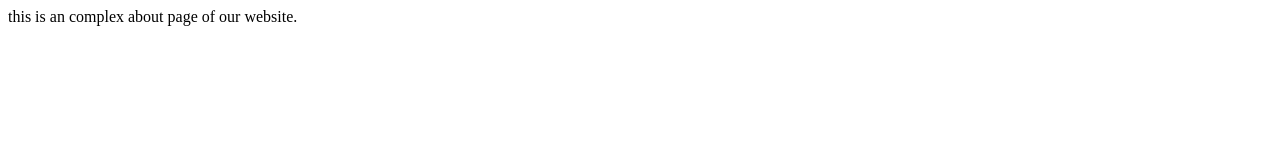
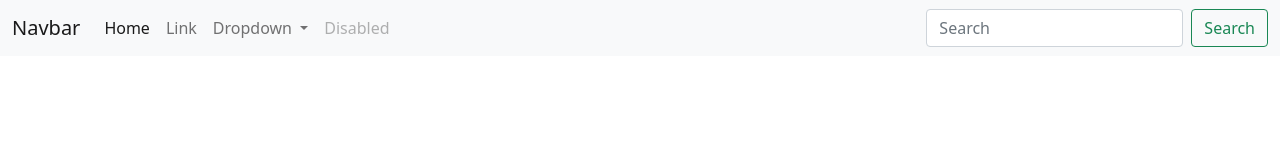
Before and after one commit to NishantGupta99/ExpressJs_Demonstration, a website: page index.html in a window 1280 px wide. Drawn offline with nearby package versions, Linux system fonts and the light colour scheme.

Commit message:
added a navbar to our index.html

```diff
--- a/index.html
+++ b/index.html
@@ -1,13 +1,62 @@
-<!DOCTYPE html>
+<!doctype html>
 <html lang="en">
-<head>
-    <meta charset="UTF-8">
-    <meta http-equiv="X-UA-Compatible" content="IE=edge">
-    <meta name="viewport" content="width=device-width, initial-scale=1.0">
-    <title>Document</title>
-</head>
-<body>
-    this is an complex about page of our website.
+  <head>
+    <!-- Required meta tags -->
+    <meta charset="utf-8">
+    <meta name="viewport" content="width=device-width, initial-scale=1">
 
-</body>
+    <!-- Bootstrap CSS -->
+    <link href="https://cdn.jsdelivr.net/npm/bootstrap@5.0.2/dist/css/bootstrap.min.css" rel="stylesheet" integrity="sha384-EVSTQN3/azprG1Anm3QDgpJLIm9Nao0Yz1ztcQTwFspd3yD65VohhpuuCOmLASjC" crossorigin="anonymous">
+
+    <title>Hello, world!</title>
+  </head>
+  <body>
+    <nav class="navbar navbar-expand-lg navbar-light bg-light">
+        <div class="container-fluid">
+          <a class="navbar-brand" href="#">Navbar</a>
+          <button class="navbar-toggler" type="button" data-bs-toggle="collapse" data-bs-target="#navbarSupportedContent" aria-controls="navbarSupportedContent" aria-expanded="false" aria-label="Toggle navigation">
+            <span class="navbar-toggler-icon"></span>
+          </button>
+          <div class="collapse navbar-collapse" id="navbarSupportedContent">
+            <ul class="navbar-nav me-auto mb-2 mb-lg-0">
+              <li class="nav-item">
+                <a class="nav-link active" aria-current="page" href="#">Home</a>
+              </li>
+              <li class="nav-item">
+                <a class="nav-link" href="#">Link</a>
+              </li>
+              <li class="nav-item dropdown">
+                <a class="nav-link dropdown-toggle" href="#" id="navbarDropdown" role="button" data-bs-toggle="dropdown" aria-expanded="false">
+                  Dropdown
+                </a>
+                <ul class="dropdown-menu" aria-labelledby="navbarDropdown">
+                  <li><a class="dropdown-item" href="#">Action</a></li>
+                  <li><a class="dropdown-item" href="#">Another action</a></li>
+                  <li><hr class="dropdown-divider"></li>
+                  <li><a class="dropdown-item" href="#">Something else here</a></li>
+                </ul>
+              </li>
+              <li class="nav-item">
+                <a class="nav-link disabled" href="#" tabindex="-1" aria-disabled="true">Disabled</a>
+              </li>
+            </ul>
+            <form class="d-flex">
+              <input class="form-control me-2" type="search" placeholder="Search" aria-label="Search">
+              <button class="btn btn-outline-success" type="submit">Search</button>
+            </form>
+          </div>
+        </div>
+      </nav>
+
+    <!-- Optional JavaScript; choose one of the two! -->
+
+    <!-- Option 1: Bootstrap Bundle with Popper -->
+    <script src="https://cdn.jsdelivr.net/npm/bootstrap@5.0.2/dist/js/bootstrap.bundle.min.js" integrity="sha384-MrcW6ZMFYlzcLA8Nl+NtUVF0sA7MsXsP1UyJoMp4YLEuNSfAP+JcXn/tWtIaxVXM" crossorigin="anonymous"></script>
+
+    <!-- Option 2: Separate Popper and Bootstrap JS -->
+    <!--
+    <script src="https://cdn.jsdelivr.net/npm/@popperjs/core@2.9.2/dist/umd/popper.min.js" integrity="sha384-IQsoLXl5PILFhosVNubq5LC7Qb9DXgDA9i+tQ8Zj3iwWAwPtgFTxbJ8NT4GN1R8p" crossorigin="anonymous"></script>
+    <script src="https://cdn.jsdelivr.net/npm/bootstrap@5.0.2/dist/js/bootstrap.min.js" integrity="sha384-cVKIPhGWiC2Al4u+LWgxfKTRIcfu0JTxR+EQDz/bgldoEyl4H0zUF0QKbrJ0EcQF" crossorigin="anonymous"></script>
+    -->
+  </body>
 </html>
```
